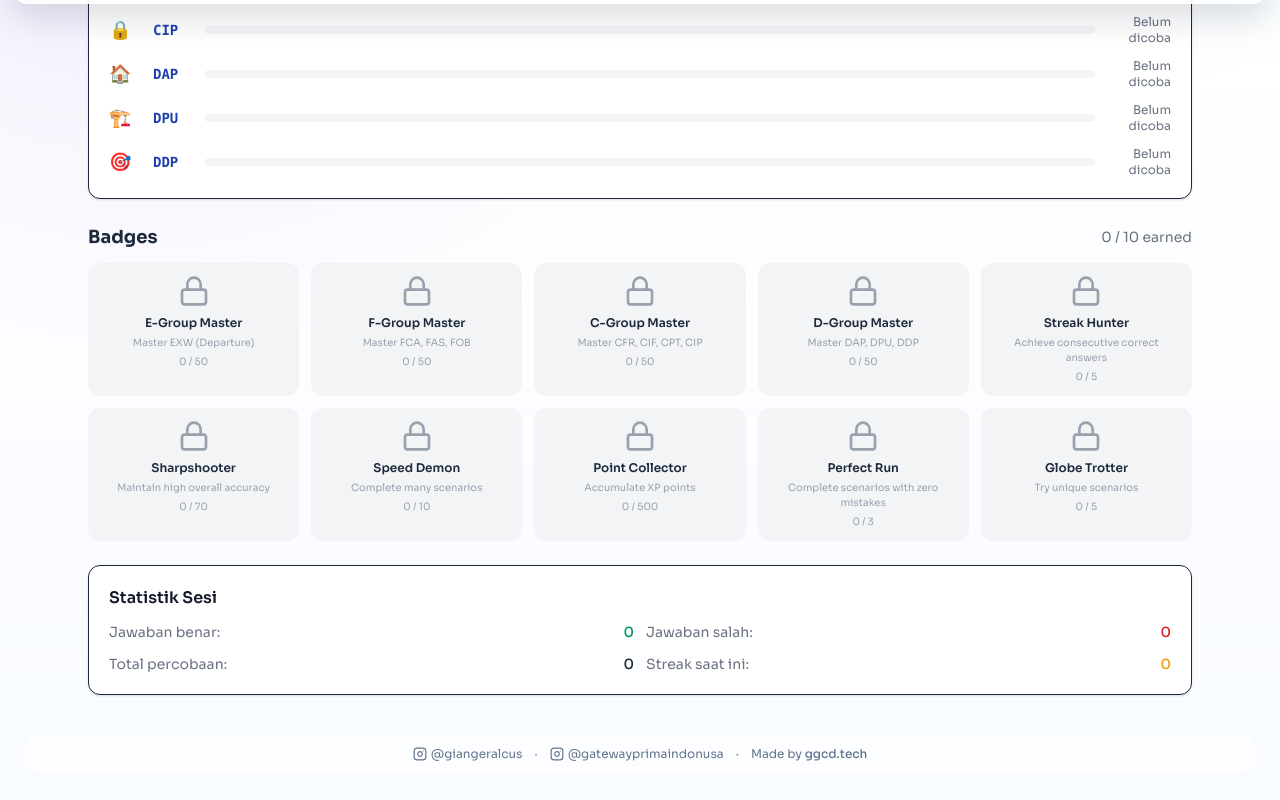
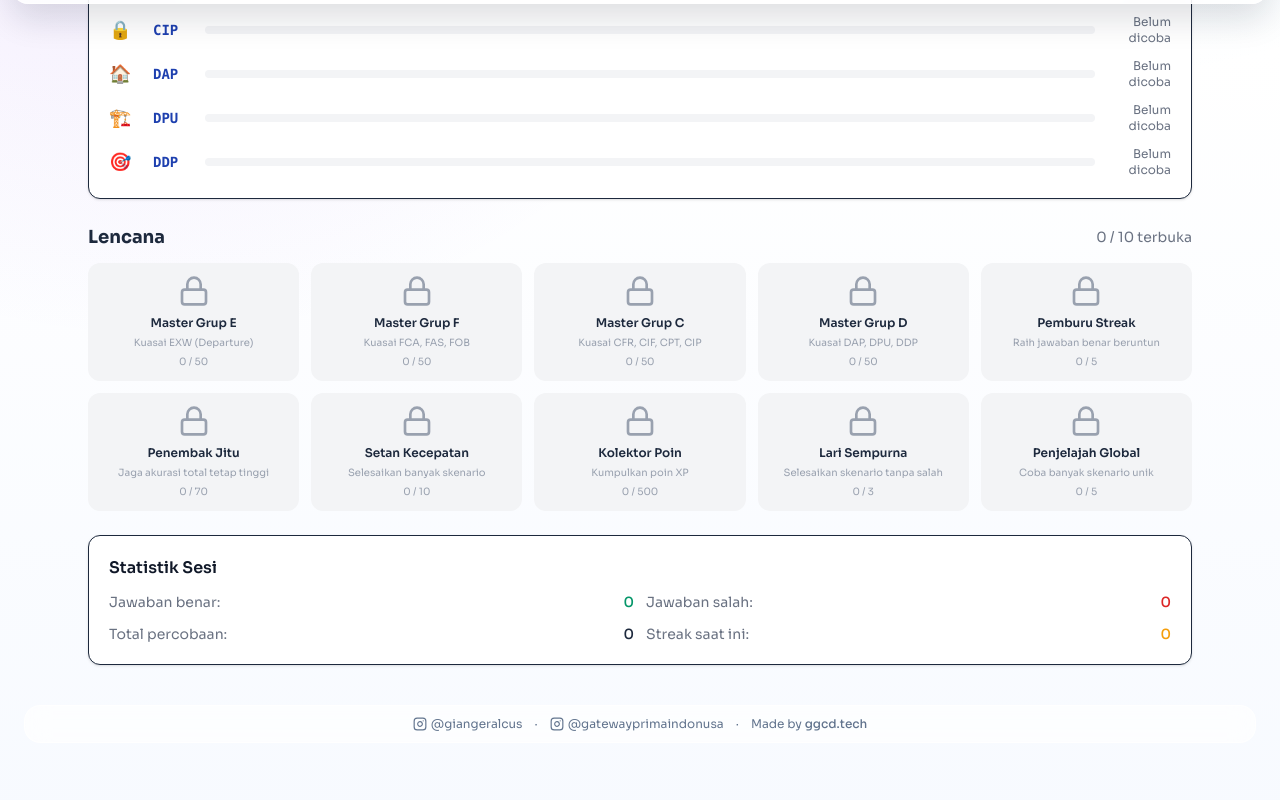
Before and after one commit to giangeralcus/incoterms-id, a React (Vite) app: page /progress in a window 1280 px wide. Shown: the part 796-1596 px from the top of the page. Built offline with nearby package versions, Linux system fonts and the light colour scheme.

Commit message:
feat(i18n): localize levels badges and pipeline content

```diff
--- a/src/components/badges/BadgeCard.jsx
+++ b/src/components/badges/BadgeCard.jsx
@@ -3,6 +3,8 @@ import {
   Factory, Ship, Globe, MapPin, Flame, Target, Zap, Coins,
   CheckCircle, Globe2, Lock, Award,
 } from 'lucide-react'
+import useLanguageStore from '../../stores/languageStore'
+import { t } from '../../i18n/translations'
 
 const BADGE_ICONS = { Factory, Ship, Globe, MapPin, Flame, Target, Zap, Coins, CheckCircle, Globe2, Award }
 
@@ -16,9 +18,14 @@ const TIER_BG = {
   silver: 'bg-gray-50',
   gold: 'bg-yellow-50',
 }
-const TIER_LABEL = { bronze: 'Bronze', silver: 'Silver', gold: 'Gold' }
+const TIER_LABEL = {
+  bronze: { id: 'Perunggu', en: 'Bronze' },
+  silver: { id: 'Perak', en: 'Silver' },
+  gold: { id: 'Emas', en: 'Gold' },
+}
 
 export default function BadgeCard({ badge }) {
+  const { lang } = useLanguageStore()
   const { name, description, icon, tier, value, thresholds } = badge
   const Icon = BADGE_ICONS[icon] || Award
   const locked = !tier
@@ -38,9 +45,9 @@ export default function BadgeCard({ badge }) {
           <Icon className="w-8 h-8" style={{ color: tier === 'gold' ? '#FFD700' : tier === 'silver' ? '#A0A0A0' : '#CD7F32' }} />
         )}
       </div>
-      <p className="text-xs font-semibold truncate">{name}</p>
-      {!locked && <p className="text-[10px] text-gray-500">{TIER_LABEL[tier]}</p>}
-      <p className="text-[10px] text-gray-400 mt-1">{description}</p>
+      <p className="text-xs font-semibold truncate">{t(name, lang)}</p>
+      {!locked && <p className="text-[10px] text-gray-500">{t(TIER_LABEL[tier], lang)}</p>}
+      <p className="text-[10px] text-gray-400 mt-1">{t(description, lang)}</p>
       <div className="text-[10px] text-gray-400 mt-1">
         {value} / {thresholds[tier || 'bronze']}
       </div>
--- a/src/components/badges/BadgeGrid.jsx
+++ b/src/components/badges/BadgeGrid.jsx
@@ -1,13 +1,16 @@
 import BadgeCard from './BadgeCard'
+import useLanguageStore from '../../stores/languageStore'
+import { t } from '../../i18n/translations'
 
 export default function BadgeGrid({ badges }) {
+  const { lang } = useLanguageStore()
   const earned = badges.filter(b => b.tier)
   return (
     <div>
       <div className="flex items-center justify-between mb-3">
-        <h3 className="text-lg font-bold">Badges</h3>
+        <h3 className="text-lg font-bold">{t({ id: 'Lencana', en: 'Badges' }, lang)}</h3>
         <span className="text-sm text-gray-500">
-          {earned.length} / {badges.length} earned
+          {earned.length} / {badges.length} {t({ id: 'terbuka', en: 'earned' }, lang)}
         </span>
       </div>
       <div className="grid grid-cols-2 sm:grid-cols-3 md:grid-cols-5 gap-3">
--- a/src/components/pipeline/DragAndDropGame.jsx
+++ b/src/components/pipeline/DragAndDropGame.jsx
@@ -23,6 +23,8 @@ import {
   PIPELINE_GAME_LEVELS,
 } from '../../data/pipeline'
 import useGameStore from '../../stores/gameStore'
+import useLanguageStore from '../../stores/languageStore'
+import { t } from '../../i18n/translations'
 
 const ICONS = { Factory, Package, FileCheck, Container, Ship, Truck, Building2 }
 
@@ -44,6 +46,7 @@ function GameNode({
   correctRisk,
   correctCost,
   onTap,
+  lang,
 }) {
   const Icon = ICONS[stage.icon]
   const hasRisk = riskPlacement === index
@@ -174,7 +177,7 @@ function GameNode({
 
       {/* Label */}
       <span className="text-[9px] sm:text-[10px] leading-tight text-center text-gray-500 max-w-12 sm:max-w-14">
-        {stage.label}
+        {t(stage.label, lang)}
       </span>
     </div>
   )
@@ -203,6 +206,7 @@ function GamePipelineRow({
   correctRisk,
   correctCost,
   onTap,
+  lang,
 }) {
   return (
     <div className="flex items-start justify-between gap-0">
@@ -218,6 +222,7 @@ function GamePipelineRow({
             correctRisk={correctRisk}
             correctCost={correctCost}
             onTap={onTap}
+            lang={lang}
           />
           {i < stages.length - 1 && <GameConnector />}
         </div>
@@ -398,6 +403,7 @@ function GameComplete({ totalScore, maxTotalScore, onPlayAgain }) {
 
 export default function DragAndDropGame() {
   const addPipelinePoints = useGameStore((s) => s.addPipelinePoints)
+  const { lang } = useLanguageStore()
 
   const [currentRound, setCurrentRound] = useState(0)
   const [currentTermIndex, setCurrentTermIndex] = useState(0)
@@ -539,7 +545,7 @@ export default function DragAndDropGame() {
     return (
       <div className="bg-white rounded-2xl border border-gray-200 p-4 sm:p-6">
         <RoundSummary
-          roundLabel={round.label}
+          roundLabel={t(round.label, lang)}
           roundScore={roundScore}
           maxScore={maxRoundScore}
           onNext={handleNextRound}
@@ -555,7 +561,7 @@ export default function DragAndDropGame() {
       <div className="flex items-center justify-between">
         <div>
           <p className="text-xs text-gray-400 font-medium">
-            {round.label} &middot; {currentTermIndex + 1}/{round.terms.length}
+            {t(round.label, lang)} &middot; {currentTermIndex + 1}/{round.terms.length}
           </p>
           <h3 className="text-lg font-bold text-gray-800 mt-0.5">
             Where does{' '}
@@ -591,6 +597,7 @@ export default function DragAndDropGame() {
                 correctRisk={submitted ? pipeline.risk : null}
                 correctCost={submitted ? pipeline.cost : null}
                 onTap={handleNodeTap}
+                lang={lang}
               />
               {i < PIPELINE_STAGES.length - 1 && <GameConnector />}
             </div>
@@ -609,6 +616,7 @@ export default function DragAndDropGame() {
           correctRisk={submitted ? pipeline.risk : null}
           correctCost={submitted ? pipeline.cost : null}
           onTap={handleNodeTap}
+          lang={lang}
         />
         <div className="flex justify-end pr-6">
           <div className="w-0.5 h-3 rounded-full bg-gray-200" />
@@ -622,6 +630,7 @@ export default function DragAndDropGame() {
           correctRisk={submitted ? pipeline.risk : null}
           correctCost={submitted ? pipeline.cost : null}
           onTap={handleNodeTap}
+          lang={lang}
         />
       </div>
 
@@ -716,7 +725,7 @@ export default function DragAndDropGame() {
                 <Flag className="w-3 h-3 text-red-500 inline-block mr-0.5 -mt-0.5" />
                 Risk transfers at{' '}
                 <span className="font-semibold text-gray-700">
-                  {PIPELINE_STAGES[pipeline.risk].label}
+                  {t(PIPELINE_STAGES[pipeline.risk].label, lang)}
                 </span>
                 {riskPlacement === pipeline.risk ? (
                   <Check className="w-3 h-3 text-emerald-500 inline-block ml-1 -mt-0.5" />
@@ -728,7 +737,7 @@ export default function DragAndDropGame() {
                 <Coins className="w-3 h-3 text-green-500 inline-block mr-0.5 -mt-0.5" />
                 Cost transfers at{' '}
                 <span className="font-semibold text-gray-700">
-                  {PIPELINE_STAGES[pipeline.cost].label}
+                  {t(PIPELINE_STAGES[pipeline.cost].label, lang)}
                 </span>
                 {costPlacement === pipeline.cost ? (
                   <Check className="w-3 h-3 text-emerald-500 inline-block ml-1 -mt-0.5" />
--- a/src/components/pipeline/PipelineVisualization.jsx
+++ b/src/components/pipeline/PipelineVisualization.jsx
@@ -12,6 +12,8 @@ import {
   Coins,
 } from 'lucide-react'
 import { PIPELINE_STAGES, INCOTERM_PIPELINE } from '../../data/pipeline'
+import useLanguageStore from '../../stores/languageStore'
+import { t } from '../../i18n/translations'
 
 const ICONS = { Factory, Package, FileCheck, Container, Ship, Truck, Building2 }
 
@@ -25,7 +27,7 @@ function getNodeRole(index, pipeline) {
   return 'neutral'
 }
 
-function NodeCircle({ stage, role, isRiskPoint, isCostPoint, incoterm }) {
+function NodeCircle({ stage, role, isRiskPoint, isCostPoint, incoterm, lang }) {
   const Icon = ICONS[stage.icon]
   const bgColor =
     role === 'seller'
@@ -49,7 +51,7 @@ function NodeCircle({ stage, role, isRiskPoint, isCostPoint, incoterm }) {
               exit={{ opacity: 0, scale: 0.5 }}
               transition={{ type: 'spring', stiffness: 300, damping: 20, delay: 0.2 }}
               className="flex items-center justify-center w-5 h-5 rounded-full bg-red-100 border border-red-300"
-              title="Risk Transfer"
+              title={t({ id: 'Transfer Risiko', en: 'Risk Transfer' }, lang)}
             >
               <Flag className="w-3 h-3 text-red-600" />
             </motion.div>
@@ -67,7 +69,7 @@ function NodeCircle({ stage, role, isRiskPoint, isCostPoint, incoterm }) {
                 delay: samePoint ? 0.3 : 0.2,
               }}
               className="flex items-center justify-center w-5 h-5 rounded-full bg-green-100 border border-green-300"
-              title="Cost Transfer"
+              title={t({ id: 'Transfer Biaya', en: 'Cost Transfer' }, lang)}
             >
               <Coins className="w-3 h-3 text-green-600" />
             </motion.div>
@@ -107,7 +109,7 @@ function NodeCircle({ stage, role, isRiskPoint, isCostPoint, incoterm }) {
 
       {/* Label */}
       <span className="text-[10px] leading-tight text-center text-gray-500 max-w-14 truncate">
-        {stage.label}
+        {t(stage.label, lang)}
       </span>
     </div>
   )
@@ -139,7 +141,7 @@ function ConnectorLine({ fromRole }) {
   )
 }
 
-function PipelineRow({ stages, pipeline, incoterm }) {
+function PipelineRow({ stages, pipeline, incoterm, lang }) {
   return (
     <div className="flex items-start justify-between gap-0">
       {stages.map((stage, i) => {
@@ -158,6 +160,7 @@ function PipelineRow({ stages, pipeline, incoterm }) {
               isRiskPoint={isRiskPoint}
               isCostPoint={isCostPoint}
               incoterm={incoterm}
+              lang={lang}
             />
             {showConnector && (
                 <ConnectorLine
@@ -172,6 +175,7 @@ function PipelineRow({ stages, pipeline, incoterm }) {
 }
 
 export default function PipelineVisualization({ incoterm = 'FOB' }) {
+  const { lang } = useLanguageStore()
   const pipeline = INCOTERM_PIPELINE[incoterm]
 
   const transferInfo = useMemo(() => {
@@ -203,6 +207,7 @@ export default function PipelineVisualization({ incoterm = 'FOB' }) {
                   isRiskPoint={isRiskPoint}
                   isCostPoint={isCostPoint}
                   incoterm={incoterm}
+                  lang={lang}
                 />
                 {showConnector && (
                   <ConnectorLine
@@ -221,6 +226,7 @@ export default function PipelineVisualization({ incoterm = 'FOB' }) {
           stages={TOP_ROW}
           pipeline={pipeline}
           incoterm={incoterm}
+          lang={lang}
         />
         {/* Vertical connector bridging the two rows */}
         <div className="flex justify-end pr-6">
@@ -242,6 +248,7 @@ export default function PipelineVisualization({ incoterm = 'FOB' }) {
           stages={BOTTOM_ROW}
           pipeline={pipeline}
           incoterm={incoterm}
+          lang={lang}
         />
       </div>
 
@@ -257,25 +264,25 @@ export default function PipelineVisualization({ incoterm = 'FOB' }) {
         >
           {transferInfo.samePoint ? (
             <p>
-              Risk & Cost transfer at{' '}
+              {t({ id: 'Risiko & Biaya transfer di', en: 'Risk & Cost transfer at' }, lang)}{' '}
               <span className="font-semibold text-gray-700">
-                {transferInfo.riskStage.label}
+                {t(transferInfo.riskStage.label, lang)}
               </span>
             </p>
           ) : (
             <>
               <p>
                 <Flag className="w-3 h-3 text-red-500 inline-block mr-0.5 -mt-0.5" />
-                Risk transfers at{' '}
+                {t({ id: 'Risiko transfer di', en: 'Risk transfers at' }, lang)}{' '}
                 <span className="font-semibold text-gray-700">
-                  {transferInfo.riskStage.label}
+                  {t(transferInfo.riskStage.label, lang)}
                 </span>
               </p>
               <p>
                 <Coins className="w-3 h-3 text-green-500 inline-block mr-0.5 -mt-0.5" />
-                Cost transfers at{' '}
+                {t({ id: 'Biaya transfer di', en: 'Cost transfers at' }, lang)}{' '}
                 <span className="font-semibold text-gray-700">
-                  {transferInfo.costStage.label}
+                  {t(transferInfo.costStage.label, lang)}
                 </span>
               </p>
             </>
@@ -287,19 +294,19 @@ export default function PipelineVisualization({ incoterm = 'FOB' }) {
       <div className="flex flex-wrap items-center justify-center gap-x-4 gap-y-1 pt-1">
         <div className="flex items-center gap-1.5">
           <span className="w-3 h-3 rounded-sm bg-blue-500" />
-          <span className="text-[10px] text-gray-500">Seller</span>
+          <span className="text-[10px] text-gray-500">{t({ id: 'Penjual', en: 'Seller' }, lang)}</span>
         </div>
         <div className="flex items-center gap-1.5">
           <span className="w-3 h-3 rounded-sm bg-orange-500" />
-          <span className="text-[10px] text-gray-500">Buyer</span>
+          <span className="text-[10px] text-gray-500">{t({ id: 'Pembeli', en: 'Buyer' }, lang)}</span>
         </div>
         <div className="flex items-center gap-1.5">
           <Flag className="w-3 h-3 text-red-500" />
-          <span className="text-[10px] text-gray-500">Risk Transfer</span>
+          <span className="text-[10px] text-gray-500">{t({ id: 'Transfer Risiko', en: 'Risk Transfer' }, lang)}</span>
         </div>
         <div className="flex items-center gap-1.5">
           <Coins className="w-3 h-3 text-green-500" />
-          <span className="text-[10px] text-gray-500">Cost Transfer</span>
+          <span className="text-[10px] text-gray-500">{t({ id: 'Transfer Biaya', en: 'Cost Transfer' }, lang)}</span>
         </div>
       </div>
     </div>
--- a/src/data/badges.js
+++ b/src/data/badges.js
@@ -19,74 +19,74 @@ function groupAccuracy(state, codes) {
 export const BADGES = [
   // Mastery (4)
   {
-    id: 'group-e-master', name: 'E-Group Master',
-    description: 'Master EXW (Departure)',
+    id: 'group-e-master', name: { id: 'Master Grup E', en: 'E-Group Master' },
+    description: { id: 'Kuasai EXW (Departure)', en: 'Master EXW (Departure)' },
     icon: 'Factory',
     thresholds: { bronze: 50, silver: 75, gold: 90 },
     check: (state) => groupAccuracy(state, GROUP_TERMS.E),
   },
   {
-    id: 'group-f-master', name: 'F-Group Master',
-    description: 'Master FCA, FAS, FOB',
+    id: 'group-f-master', name: { id: 'Master Grup F', en: 'F-Group Master' },
+    description: { id: 'Kuasai FCA, FAS, FOB', en: 'Master FCA, FAS, FOB' },
     icon: 'Ship',
     thresholds: { bronze: 50, silver: 75, gold: 90 },
     check: (state) => groupAccuracy(state, GROUP_TERMS.F),
   },
   {
-    id: 'group-c-master', name: 'C-Group Master',
-    description: 'Master CFR, CIF, CPT, CIP',
+    id: 'group-c-master', name: { id: 'Master Grup C', en: 'C-Group Master' },
+    description: { id: 'Kuasai CFR, CIF, CPT, CIP', en: 'Master CFR, CIF, CPT, CIP' },
     icon: 'Globe',
     thresholds: { bronze: 50, silver: 75, gold: 90 },
     check: (state) => groupAccuracy(state, GROUP_TERMS.C),
   },
   {
-    id: 'group-d-master', name: 'D-Group Master',
-    description: 'Master DAP, DPU, DDP',
+    id: 'group-d-master', name: { id: 'Master Grup D', en: 'D-Group Master' },
+    description: { id: 'Kuasai DAP, DPU, DDP', en: 'Master DAP, DPU, DDP' },
     icon: 'MapPin',
     thresholds: { bronze: 50, silver: 75, gold: 90 },
     check: (state) => groupAccuracy(state, GROUP_TERMS.D),
   },
   // Performance (4)
   {
-    id: 'streak-hunter', name: 'Streak Hunter',
-    description: 'Achieve consecutive correct answers',
+    id: 'streak-hunter', name: { id: 'Pemburu Streak', en: 'Streak Hunter' },
+    description: { id: 'Raih jawaban benar beruntun', en: 'Achieve consecutive correct answers' },
     icon: 'Flame',
     thresholds: { bronze: 5, silver: 10, gold: 20 },
     check: (state) => state.bestStreak,
   },
   {
-    id: 'sharpshooter', name: 'Sharpshooter',
-    description: 'Maintain high overall accuracy',
+    id: 'sharpshooter', name: { id: 'Penembak Jitu', en: 'Sharpshooter' },
+    description: { id: 'Jaga akurasi total tetap tinggi', en: 'Maintain high overall accuracy' },
     icon: 'Target',
     thresholds: { bronze: 70, silver: 85, gold: 95 },
     check: (state) => state.totalAttempted > 0
       ? Math.round((state.totalCorrect / state.totalAttempted) * 100) : 0,
   },
   {
-    id: 'speed-demon', name: 'Speed Demon',
-    description: 'Complete many scenarios',
+    id: 'speed-demon', name: { id: 'Setan Kecepatan', en: 'Speed Demon' },
+    description: { id: 'Selesaikan banyak skenario', en: 'Complete many scenarios' },
     icon: 'Zap',
     thresholds: { bronze: 10, silver: 50, gold: 100 },
     check: (state) => state.scenariosCompleted.length,
   },
   {
-    id: 'point-collector', name: 'Point Collector',
-    description: 'Accumulate XP points',
+    id: 'point-collector', name: { id: 'Kolektor Poin', en: 'Point Collector' },
+    description: { id: 'Kumpulkan poin XP', en: 'Accumulate XP points' },
     icon: 'Coins',
     thresholds: { bronze: 500, silver: 2000, gold: 5000 },
     check: (state) => state.score,
   },
   // Special (2)
   {
-    id: 'perfect-run', name: 'Perfect Run',
-    description: 'Complete scenarios with zero mistakes',
+    id: 'perfect-run', name: { id: 'Lari Sempurna', en: 'Perfect Run' },
+    description: { id: 'Selesaikan skenario tanpa salah', en: 'Complete scenarios with zero mistakes' },
     icon: 'CheckCircle',
     thresholds: { bronze: 3, silver: 5, gold: 10 },
     check: (state) => state.perfectScenarios || 0,
   },
   {
-    id: 'globe-trotter', name: 'Globe Trotter',
-    description: 'Try unique scenarios',
+    id: 'globe-trotter', name: { id: 'Penjelajah Global', en: 'Globe Trotter' },
+    description: { id: 'Coba banyak skenario unik', en: 'Try unique scenarios' },
     icon: 'Globe2',
     thresholds: { bronze: 5, silver: 15, gold: 26 },
     check: (state) => state.scenariosCompleted.length,
--- a/src/pages/HomePage.jsx
+++ b/src/pages/HomePage.jsx
@@ -114,7 +114,7 @@ export default function HomePage() {
               <LevelIcon className="w-5 h-5 text-ocean" />
               <span className="text-xs font-medium text-slate-400">Lv.{level.level}</span>
             </div>
-            <div className="font-display text-lg font-bold text-ocean">{level.title}</div>
+            <div className="font-display text-lg font-bold text-ocean">{t(level.title, lang)}</div>
             <div className="mt-1.5 h-1.5 bg-slate-100 rounded-full overflow-hidden">
               <div className="h-full bg-ocean rounded-full transition-all" style={{ width: `${progress}%` }} />
             </div>
--- a/src/pages/PipelinePage.jsx
+++ b/src/pages/PipelinePage.jsx
@@ -4,22 +4,25 @@ import { Eye, Gamepad2 } from 'lucide-react'
 import { INCOTERMS } from '../data/incoterms'
 import PipelineVisualization from '../components/pipeline/PipelineVisualization'
 import DragAndDropGame from '../components/pipeline/DragAndDropGame'
+import useLanguageStore from '../stores/languageStore'
+import { t } from '../i18n/translations'
 
 const TABS = [
-  { id: 'explore', label: 'Explore', icon: Eye },
-  { id: 'game', label: 'Game', icon: Gamepad2 },
+  { id: 'explore', label: { id: 'Eksplorasi', en: 'Explore' }, icon: Eye },
+  { id: 'game', label: { id: 'Game', en: 'Game' }, icon: Gamepad2 },
 ]
 
 export default function PipelinePage() {
   const [tab, setTab] = useState('explore')
   const [selectedTerm, setSelectedTerm] = useState('FOB')
+  const { lang } = useLanguageStore()
 
   return (
     <div className="space-y-6 py-4">
       <div>
-        <h1 className="text-2xl font-bold text-gray-900">Supply Chain Pipeline</h1>
+        <h1 className="text-2xl font-bold text-gray-900">{t({ id: 'Pipeline Supply Chain', en: 'Supply Chain Pipeline' }, lang)}</h1>
         <p className="text-sm text-gray-500 mt-1">
-          See how each Incoterm splits responsibility between seller and buyer
+          {t({ id: 'Lihat bagaimana tiap Incoterm membagi tanggung jawab antara penjual dan pembeli', en: 'See how each Incoterm splits responsibility between seller and buyer' }, lang)}
         </p>
       </div>
 
@@ -36,7 +39,7 @@ export default function PipelinePage() {
             }`}
           >
             <Icon className="w-4 h-4" />
-            {label}
+            {t(label, lang)}
           </button>
         ))}
       </div>
--- a/src/pages/ProgressPage.jsx
+++ b/src/pages/ProgressPage.jsx
@@ -66,7 +66,7 @@ export default function ProgressPage() {
         </div>
         <div className="flex-1 min-w-0">
           <div className="flex items-baseline gap-2">
-            <span className="text-lg font-bold text-gray-900">{level.title}</span>
+            <span className="text-lg font-bold text-gray-900">{t(level.title, lang)}</span>
             <span className="text-sm text-gray-500">Level {level.level}</span>
           </div>
           <div className="mt-2 h-2 bg-gray-100 rounded-full overflow-hidden">
```
Also changed, not shown: src/data/levels.js (+8 -8 lines), src/data/pipeline.js (+14 -14 lines), src/i18n/translations.js (+12 -3 lines).
